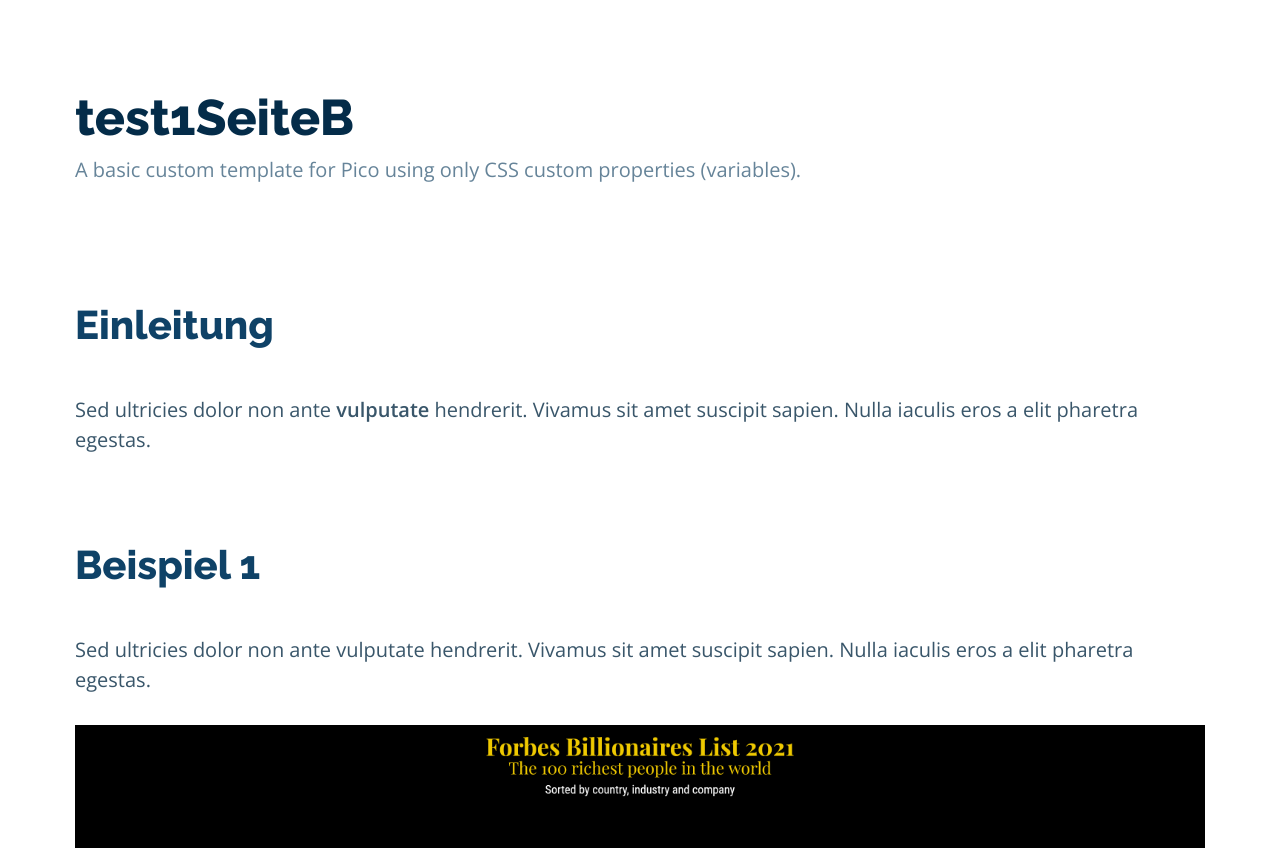
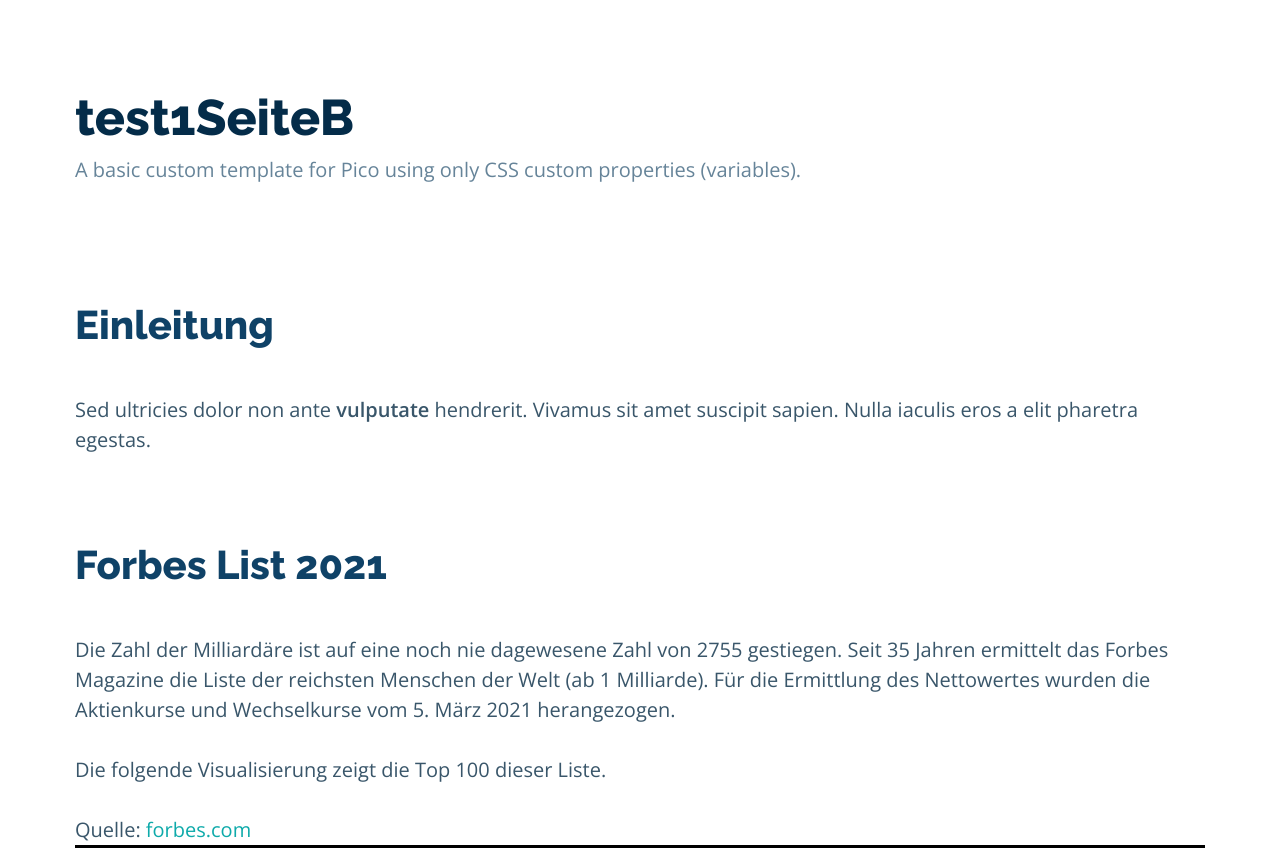
Before and after one commit to erik9010/vislit, a plain HTML site: page test1SeiteB.html in a window 1280 px wide. Shown: the top 848 px of the page. Drawn offline with nearby package versions, Linux system fonts and the light colour scheme.

Commit message:
Update test1SeiteB.html

```diff
--- a/test1SeiteB.html
+++ b/test1SeiteB.html
@@ -44,12 +44,14 @@
 
       <!-- Viz 2 -->
       <section id="Viz2">
-        <h2>Beispiel 1</h2>
-        <p>Sed ultricies dolor non ante vulputate hendrerit. Vivamus sit amet suscipit sapien. Nulla iaculis eros a elit pharetra egestas.</p>
-
+        <h2>Forbes List 2021</h2>
+        <p>Die Zahl der Milliardäre ist auf eine noch nie dagewesene Zahl von 2755 gestiegen.
+          Seit 35 Jahren ermittelt das Forbes Magazine die Liste der reichsten Menschen der Welt (ab 1 Milliarde).
+          Für die Ermittlung des Nettowertes wurden die Aktienkurse und Wechselkurse vom 5. März 2021 herangezogen.</p>
+          <p>Die folgende Visualisierung zeigt die Top 100 dieser Liste.</p>
+        <figcaption>Quelle: <a href="https://www.forbes.com/billionaires/">forbes.com</a></figcaption>
         <figure id="zoom-img">
           <img src="img/forbes.png" alt="Minimal landscape">
-          <figcaption>Image from <a href="https://unsplash.com">unsplash.com</a></figcaption>
         </figure>
 
       </section><!-- ./ Viz 2 -->
```
